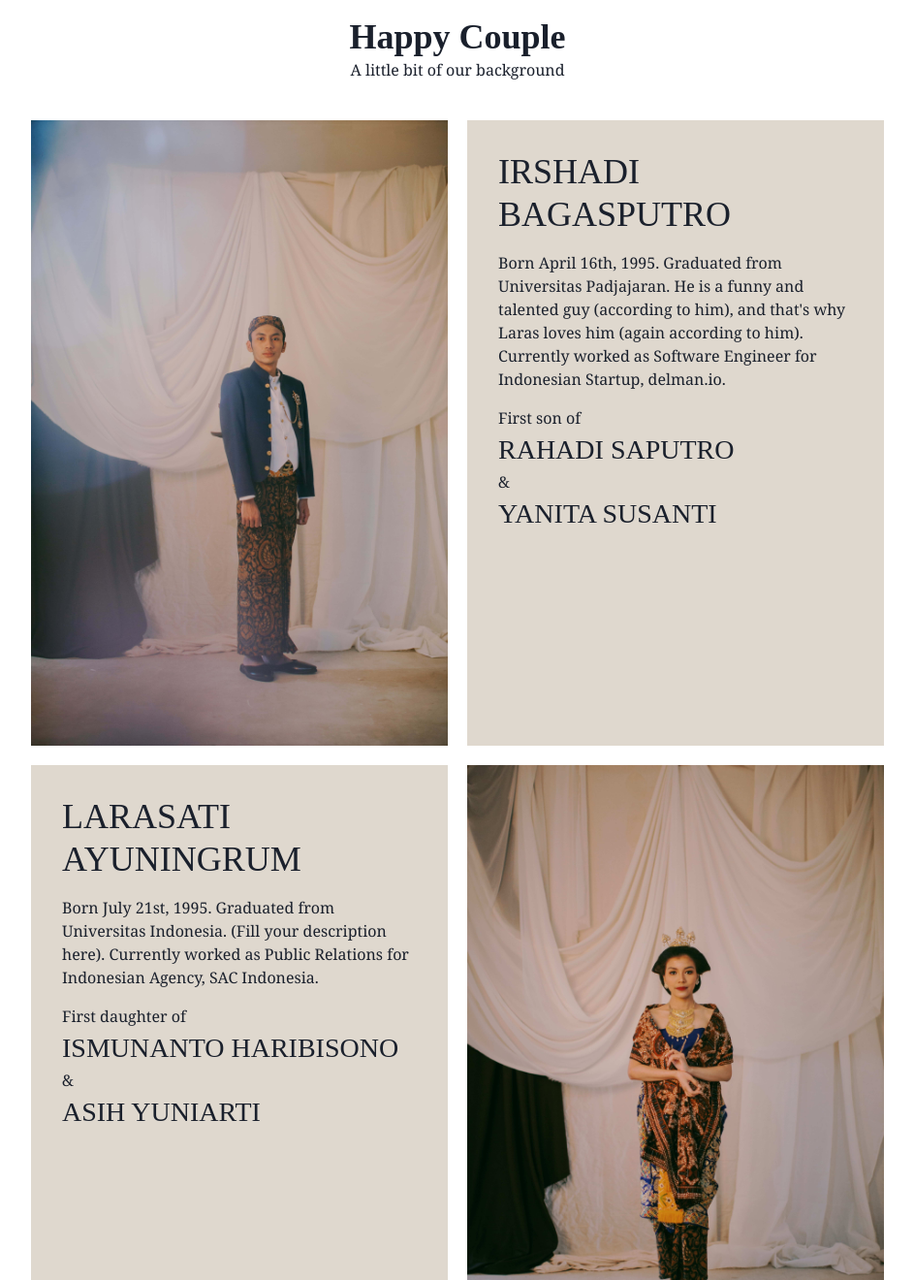
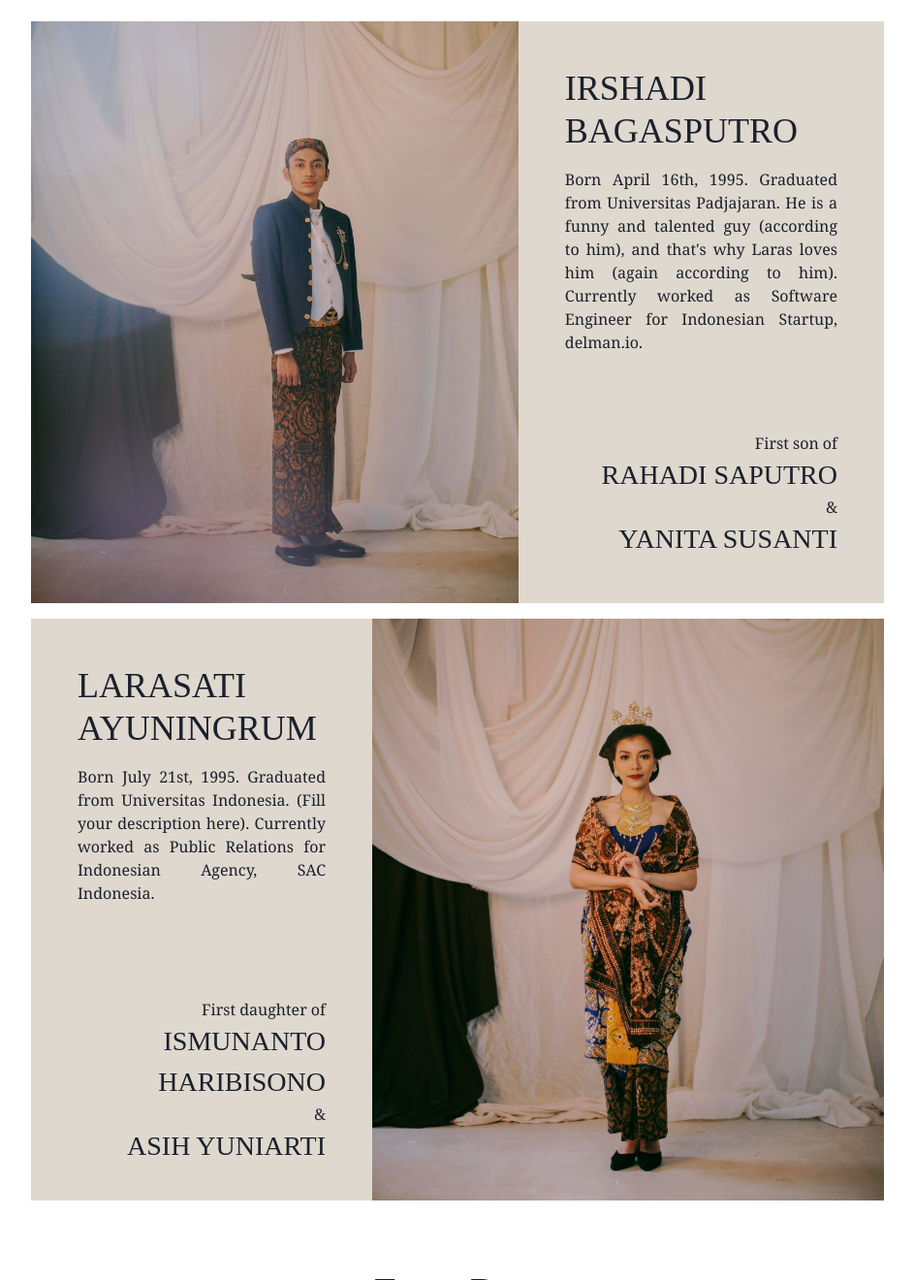
Before and after one commit to irshadi/wedding-site, a Gatsby site: page / in a window 1280 px wide. Shown: the part 1480-2800 px from the top of the page at 97% size, without its empty margins (168-1111 px from the left). Built offline with nearby package versions, Linux system fonts and the light colour scheme; Gatsby itself is replaced by a stand-in of ours.

Commit message:
fix: style on our story

```diff
--- a/src/views/Couple.js
+++ b/src/views/Couple.js
@@ -1,13 +1,10 @@
 import React from "react";
-import { Box } from "@chakra-ui/layout";
 import { SectionHeading } from "../components/SectionHeading";
 import { Image } from "@chakra-ui/image";
 import { useColorMode } from "../hooks/useColorMode";
-import { Grid } from "@chakra-ui/layout";
-import { Heading } from "@chakra-ui/layout";
+import { Heading, Flex, Text, Box } from "@chakra-ui/layout";
 import { COLOR_MAP } from "../constants/color";
-import { Text } from "@chakra-ui/layout";
-import { GridItem } from "@chakra-ui/layout";
+import { FallbackImage } from "../components/Fallback/Image";
 
 export const CoupleViews = () => {
   const { theme } = useColorMode();
@@ -17,12 +14,24 @@ export const CoupleViews = () => {
         title="Happy Couple"
         label="A little bit of our background"
       />
-      <Grid templateColumns={["repeat(1, 1fr)", "repeat(2, 2fr)"]} gap={[0, 5]}>
-        <GridItem colSpan={1}>
-          <Image src={`images/${theme}_irshadi.jpg`} fit="contain" />
-        </GridItem>
-        <GridItem bg={COLOR_MAP.BEIGE} fontFamily="Georgia" h="auto">
-          <Box p="2em" textAlign="start">
+      <Flex flexDir="column">
+        <Flex flexDir={["column", "row"]} h={["auto", "37.5em"]} w="100%">
+          <Flex w={["100%", "60%"]}>
+            <Image
+              w="100%"
+              src={`images/${theme}_irshadi.jpg`}
+              fit="cover"
+              fallback={<FallbackImage />}
+              objectPosition={["0 75%"]}
+            />
+          </Flex>
+          <Flex
+            w={["100%", "45%"]}
+            bg={COLOR_MAP.BEIGE}
+            fontFamily="Georgia"
+            h="auto"
+          >
+            <Box p={["2em", "3em"]} textAlign="start">
               <Heading
                 fontFamily="MAK"
                 fontWeight="normal"
@@ -31,33 +40,49 @@ export const CoupleViews = () => {
                 Irshadi Bagasputro
               </Heading>
               <Box mt="1em">
-              <Text>
-                Born April 16th, 1995. Graduated from Universitas Padjajaran. He
-                is a funny and talented guy (according to him), and that's why
-                Laras loves him (again according to him). Currently worked as
-                Software Engineer for Indonesian Startup, delman.io.
+                <Text textAlign="justify">
+                  Born April 16th, 1995. Graduated from Universitas Padjajaran.
+                  He is a funny and talented guy (according to him), and that's
+                  why Laras loves him (again according to him). Currently worked
+                  as Software Engineer for Indonesian Startup, delman.io.
                 </Text>
-              <Text mt="1em">First son of</Text>
+              </Box>
+              <Flex
+                flexDir="column"
+                align="flex-end"
+                justify="flex-end"
+                mt={["2.5em", "5em"]}
+                w="100%"
+              >
+                <Text>First son of</Text>
                 <Text
-                fontSize="1.75em"
+                  fontSize={["1.25em", "1.75em"]}
                   fontFamily="MAK"
                   textTransform="uppercase"
+                  textAlign="right"
                 >
                   Rahadi Saputro
                 </Text>
                 <Text>{"&"}</Text>
                 <Text
-                fontSize="1.75em"
+                  fontSize={["1.25em", "1.75em"]}
                   fontFamily="MAK"
                   textTransform="uppercase"
+                  textAlign="right"
                 >
                   Yanita Susanti
                 </Text>
+              </Flex>
             </Box>
-          </Box>
-        </GridItem>
-        <GridItem bg={COLOR_MAP.BEIGE} fontFamily="Georgia">
-          <Box p="2em" textAlign="start">
+          </Flex>
+        </Flex>
+        <Flex
+          flexDir={["column-reverse", "row"]}
+          h={["auto", "37.5em"]}
+          mt={["1em"]}
+        >
+          <Flex w={["100%", "40%"]} bg={COLOR_MAP.BEIGE} fontFamily="Georgia">
+            <Box p={["2em", "3em"]} textAlign="start">
               <Heading
                 fontFamily="MAK"
                 fontWeight="normal"
@@ -66,34 +91,53 @@ export const CoupleViews = () => {
                 Larasati Ayuningrum
               </Heading>
               <Box mt="1em">
-              <Text>
+                <Text textAlign="justify">
                   Born July 21st, 1995. Graduated from Universitas Indonesia.
                   (Fill your description here). Currently worked as Public
                   Relations for Indonesian Agency, SAC Indonesia.
                 </Text>
-              <Text mt="1em">First daughter of</Text>
+                <Flex
+                  flexDir="column"
+                  align="flex-end"
+                  justify="flex-end"
+                  mt={["2.5em", "5em"]}
+                  w="100%"
+                >
+                  <Text mt="1em" textAlign="right">
+                    First daughter of
+                  </Text>
                   <Text
-                fontSize="1.75em"
+                    fontSize={["1.25em", "1.75em"]}
                     fontFamily="MAK"
                     textTransform="uppercase"
+                    textAlign="right"
                   >
                     Ismunanto Haribisono
                   </Text>
-              <Text>{"&"}</Text>
+                  <Text textAlign="left">{"&"}</Text>
                   <Text
-                fontSize="1.75em"
+                    fontSize={["1.25em", "1.75em"]}
                     fontFamily="MAK"
                     textTransform="uppercase"
+                    textAlign="right"
                   >
                     Asih Yuniarti
                   </Text>
+                </Flex>
               </Box>
             </Box>
-        </GridItem>
-        <GridItem bg="red">
-          <Image src={`images/${theme}_larasati.jpg`} fit="cover" />
-        </GridItem>
-      </Grid>
+          </Flex>
+          <Flex w={["100%", "60%"]}>
+            <Image
+              w="100%"
+              src={`images/${theme}_larasati.jpg`}
+              fit="cover"
+              fallback={<FallbackImage />}
+              objectPosition={["0 62.5%"]}
+            />
+          </Flex>
+        </Flex>
+      </Flex>
     </Box>
   );
 };
--- a/src/views/Gallery.js
+++ b/src/views/Gallery.js
@@ -1,10 +1,11 @@
 import React from "react";
-import { Flex, Box } from "@chakra-ui/layout";
+import { Box } from "@chakra-ui/layout";
 import { SectionHeading } from "../components/SectionHeading";
 import { useColorMode } from "../hooks/useColorMode";
 import { Grid } from "@chakra-ui/layout";
 import { Image } from "@chakra-ui/image";
 import { GridItem } from "@chakra-ui/layout";
+import { FallbackImage } from "../components/Fallback/Image";
 
 export const GalleryViews = () => {
   const { theme } = useColorMode();
@@ -17,8 +18,11 @@ export const GalleryViews = () => {
 
       <Grid templateColumns={["repeat(2, 1fr)", "repeat(6, 1fr)"]} gap={0}>
         {Array.from({ length: 6 }).map((_, idx) => (
-          <GridItem>
-            <Image src={`images/${theme}_${idx + 1}.jpg`} />
+          <GridItem key={`photo-${theme}-${idx}`}>
+            <Image
+              src={`images/${theme}_${idx + 1}.jpg`}
+              fallback={<FallbackImage />}
+            />
           </GridItem>
         ))}
       </Grid>
--- a/src/views/Header.js
+++ b/src/views/Header.js
@@ -5,12 +5,11 @@ import { useColorMode } from "../hooks/useColorMode";
 import { useColorModeValue } from "@chakra-ui/color-mode";
 import { Image } from "@chakra-ui/image";
 import { Button } from "@chakra-ui/button";
+import { FallbackImage } from "../components/Fallback/Image";
 
 export const HeaderViews = () => {
-  const { isUsingDarkMode } = useColorMode();
+  const { isUsingDarkMode, theme } = useColorMode();
   const bgColor = useColorModeValue(COLOR_MAP.BEIGE, COLOR_MAP.DARK_GRAY);
-  // FIXME
-  const imgSource = "";
 
   return (
     <Flex w="100%" h="40em" flexDir={["column", "row"]}>
@@ -84,8 +83,9 @@ export const HeaderViews = () => {
       <Flex w={["100%", "50%"]} overflowY={["hidden", "visible"]}>
         <Image
           w="100%"
-          src="images/traditional_main_header_alt.jpg"
+          src={`images/${theme}_main_header.jpg`}
           fit="cover"
+          fallback={<FallbackImage />}
         />
       </Flex>
     </Flex>
--- a/src/views/Stories.js
+++ b/src/views/Stories.js
@@ -3,6 +3,7 @@ import { Box, Grid, Text } from "@chakra-ui/layout";
 import { Image } from "@chakra-ui/image";
 import { useColorMode } from "../hooks/useColorMode";
 import { SectionHeading } from "../components/SectionHeading";
+import { FallbackImage } from "../components/Fallback/Image";
 
 export const StoriesViews = () => {
   const { theme } = useColorMode();
@@ -10,7 +11,11 @@ export const StoriesViews = () => {
     <Box pt="2.5em" mx={["2.5em", "12.5em"]} id="our-story">
       <SectionHeading title="Our Story" label="A glimpse of our story" />
       <Grid templateColumns={["repeat(1, 1fr)", "repeat(2, 1fr)"]} gap={10}>
-        <Image src={`images/${theme}_main_header.jpg`} fit="cover" />
+        <Image
+          src={`images/${theme}_our_story.jpg`}
+          fit="cover"
+          fallback={<FallbackImage />}
+        />
         <Text fontFamily="Georgia" textAlign="justify">
           Lorem ipsum dolor sit amet, consectetur adipiscing elit. Maecenas
           euismod blandit urna, id hendrerit nisi interdum ac. Vivamus at
```
Also changed, not shown: static/images/international_1.jpg (added), static/images/international_2.jpg (added), static/images/international_3.jpg (added), static/images/international_4.jpg (added), static/images/international_5.jpg (added), static/images/international_6.jpg (added), static/images/international_irshadi.jpg (added), static/images/international_larasati.jpg (added), static/images/international_main_header.jpg (added), static/images/international_our_story.jpg (added), static/images/traditional_main_header_alt.jpg (deleted), 1 other file. Lines whose indentation alone changed are shown as unchanged.
